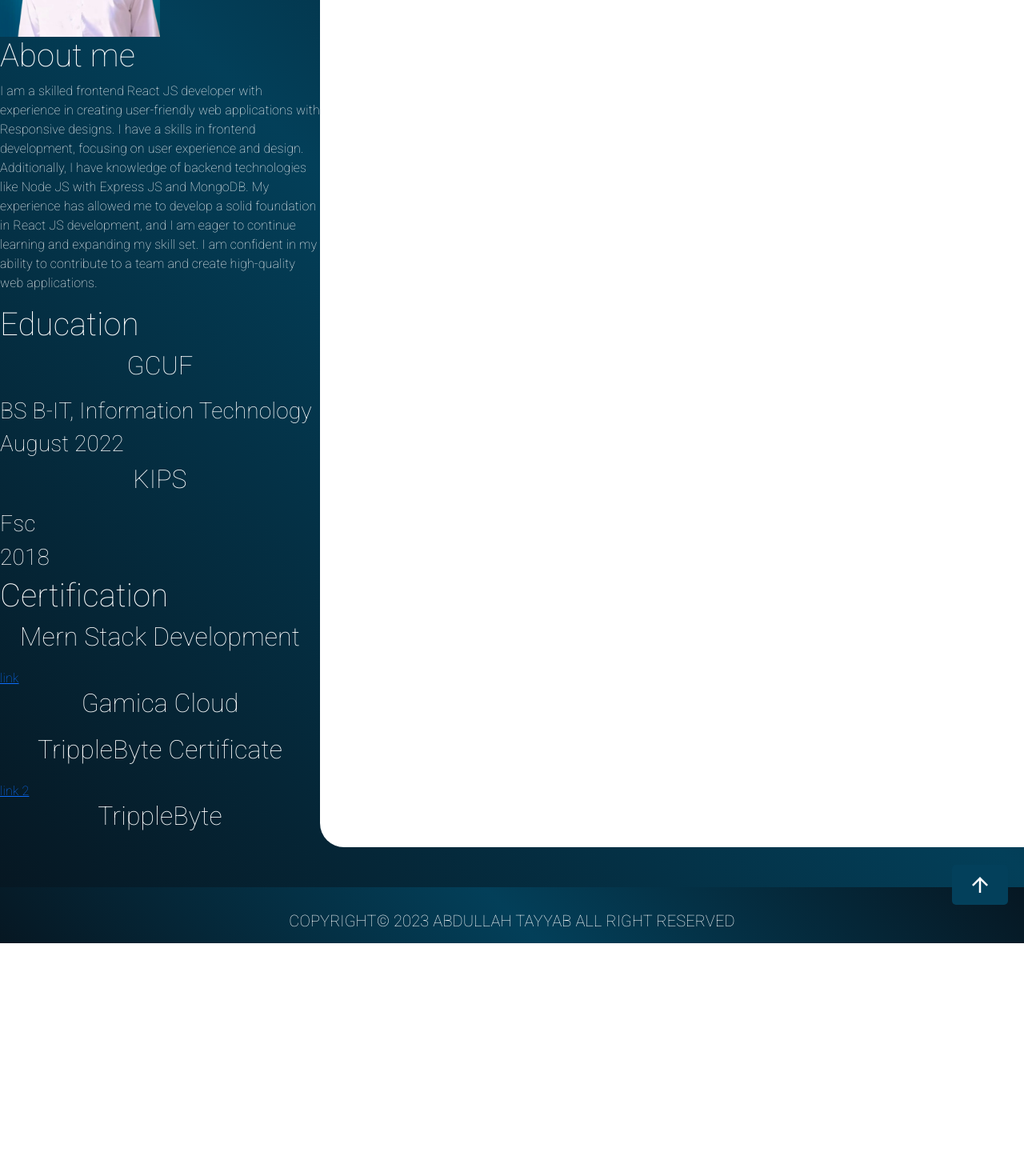
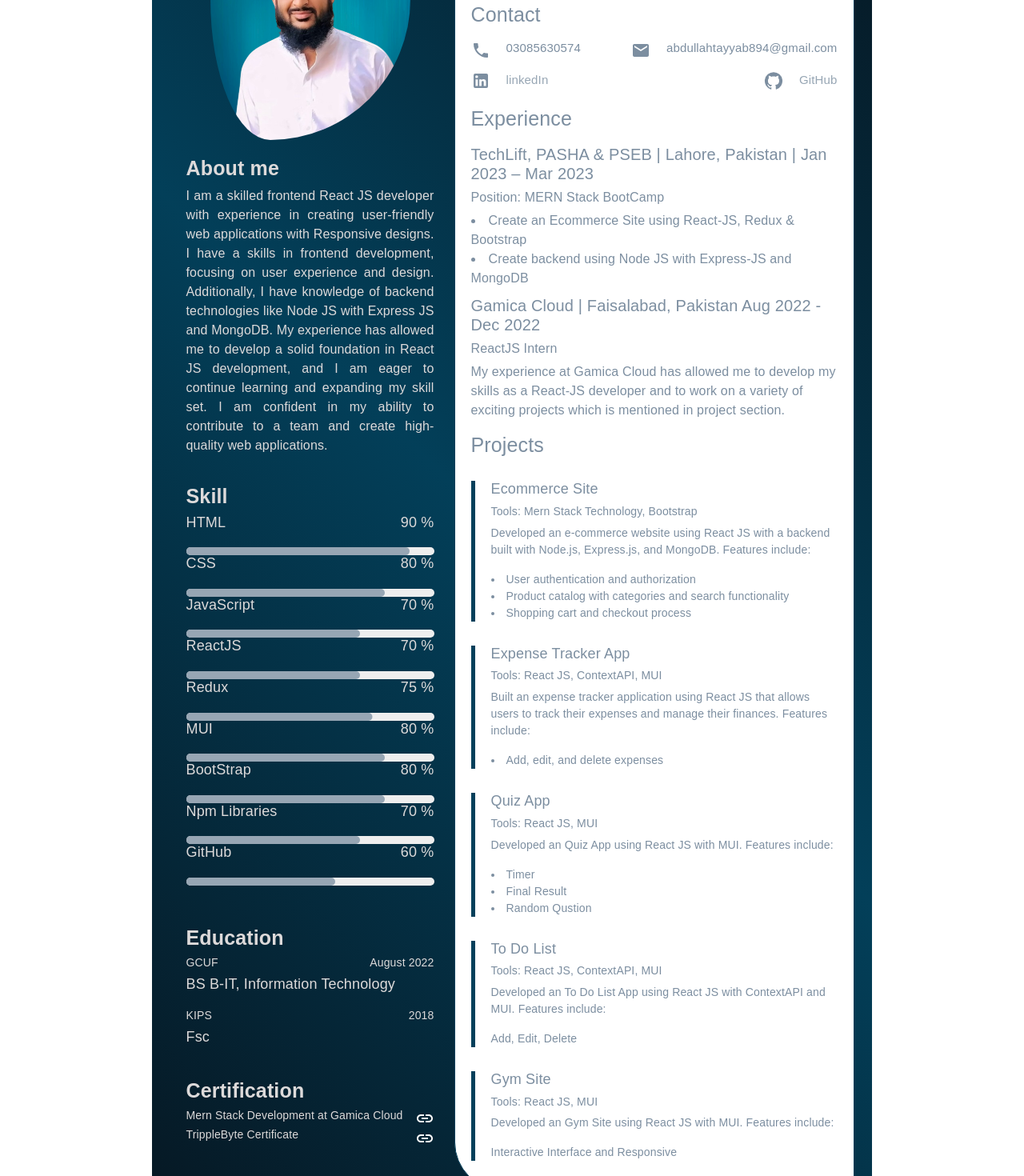
Before and after one commit to Ab-Tayyab/abdullah-tayyab-portfolio, a React (Create React App) app: page /resume in a window 1280 px wide. Shown: the part 280-1750 px from the top of the page at 80% size. Before the commit the page ends 1459 px from the top, so only its background shows below. Built offline with nearby package versions, Linux system fonts and the light colour scheme.

Commit message:
portfolio

```diff
--- a/package.json
+++ b/package.json
@@ -30,6 +30,7 @@
     "react-scroll-progress-bar": "^1.1.13",
     "react-slick": "^0.29.0",
     "react-spring": "^9.7.1",
+    "react-tsparticles": "^2.9.3",
     "react-type-animation": "^3.0.1",
     "react-vertical-timeline-component": "^3.6.0",
     "slick-carousel": "^1.8.1",
--- a/src/App.css
+++ b/src/App.css
@@ -3,4 +3,5 @@
   align-items: center;
   justify-content: center;
   height: 100vh;
+  background: -webkit-linear-gradient(225deg, hsla(204, 69%, 8%, 1) 0%, hsla(198, 94%, 18%, 1) 50%, hsla(204, 69%, 8%, 1) 100%);
 }
--- a/src/App.js
+++ b/src/App.js
@@ -12,8 +12,7 @@ import ScrollToTop from './component/ScrollTop';
 import Faq from './component/faqs/Faq';
 import Resume from './component/resume/Resume';
 
-import { Dna } from 'react-loader-spinner'
-import ProgressBar from "react-scroll-progress-bar";
+import { InfinitySpin } from 'react-loader-spinner'
 
 import AOS from 'aos';
 import 'aos/dist/aos.css';
@@ -26,7 +25,7 @@ function App() {
     AOS.init();
     const timer = setTimeout(() => {
       setIsLoading(false);
-    }, 2000);
+    }, 2500);
 
     return () => clearTimeout(timer);
   }, []);
@@ -35,15 +34,10 @@ function App() {
     <>
       <BrowserRouter>
         {isLoading ? (
-            <div className="loading-wrapper">
-            <Dna
-              visible={true}
-              height={80}
-              width={80}
-              margin="auto"
-              ariaLabel="dna-loading"
-              wrapperStyle={{}}
-              wrapperClass="dna-wrapper"
+          <div className="loading-wrapper">
+            <InfinitySpin
+              width='200'
+              color="#FFFFFF"
             />
           </div>
         ) : (
--- a/src/component/resume/Resume.css
+++ b/src/component/resume/Resume.css
@@ -1,19 +1,153 @@
 .resume-parent {
     background: -webkit-linear-gradient(225deg, hsla(204, 69%, 8%, 1) 0%, hsla(198, 94%, 18%, 1) 50%, hsla(204, 69%, 8%, 1) 100%);
+    max-width: 900px;
+    margin: auto;
     display: flex;
     flex-wrap: wrap;
-    padding: 50px 0px;
+    justify-content: space-around;
+    margin-top: 100px;
+    margin-bottom: 20px;
+    padding: 50px 20px;
 }
 
 .resume-parent-child1 {
-    width: 400px;
-    color: #FFFFFF;
+    width: 350px;
+    margin: auto;
+    /* color: #97a6b4; */
+    color: #dddada;
+    padding: 20px;
+    text-align: justify;
+    font-family: sans-serif;
+}
+
+.resume-parent-child1 h1 {
+    font-size: 25px;
+    font-weight: 800;
+    padding-top: 20px;
+}
+
+.resume-parent-child1 h2 {
+    font-size: 18px;
+    font-weight: 400;
+    text-align: left;
+}
+
+.resume-parent-child1 h3 {
+    font-size: 14px;
+    font-weight: 200;
+}
+
+.education>div div {
+    display: flex;
+    justify-content: space-between;
+}
+
+.certificate>div {
+    display: flex;
+    justify-content: space-between;
 }
 
 .resume-parent-child2 {
-    width: calc(100% - 400px);
+    max-width: 500px;
     background-color: #FFFFFF;
-    border-top-left-radius: 30px;
-    border-bottom-left-radius: 30px;
-    z-index: 100px;
+    border-top-left-radius: 60px;
+    border-bottom-left-radius: 60px;
+    color: #7c8ea0;
+    padding: 20px;
+    font-family: sans-serif;
+    border: 1px solid#03405B;
+    margin: auto;
 }
+
+
+.resume-name {
+    font-size: 50px;
+    font-weight: 800;
+}
+
+.resume-job {
+    font-size: 30px;
+    font-weight: 800;
+}
+
+.resume-parent-child2 h1 {
+    font-size: 25px;
+    font-weight: 400;
+}
+
+.resume-parent-child2 h2 {
+    font-size: 18px;
+    font-weight: 200;
+    text-align: left;
+}
+
+.resume-contact {
+    display: flex;
+    flex-wrap: wrap;
+    justify-content: space-between;
+    padding-top: 10px;
+}
+
+.resume-contact>div {
+    display: flex;
+}
+
+.resume-contact>div>h2,
+.resume-contact>div>a {
+    padding-left: 20px;
+    font-size: 15px;
+}
+
+.resume-contact>div>a {
+    color: #97a6b4;
+    text-decoration: none;
+}
+
+.resume-contact>div>a:hover {
+    color: #03405B;
+}
+
+.resume-experience{
+    margin-top: 20px;
+}
+.resume-experience>div {
+    padding-top: 10px;
+}
+
+.resume-project>div {
+    margin-top: 30px;
+    padding-left: 20px;
+    border-left: 5px solid #03405B;
+}
+
+.resume-project h5 {
+    font-size: 18px;
+}
+
+.resume-project h6,
+.resume-project li,
+.resume-project p {
+    font-size: 14px;
+}
+
+@media (max-width:900px) {
+    .resume-parent {
+        flex-direction: column;
+    }
+
+    .resume-parent-child1 {
+        width: 500px;
+    }
+}
+
+@media (max-width:530px) {
+    .resume-parent-child1 {
+        width: 400px;
+    }
+}
+
+@media (max-width:530px) {
+    .resume-parent-child1 {
+        width: 300px;
+    }
+}
--- a/src/component/resume/Resume.js
+++ b/src/component/resume/Resume.js
@@ -1,13 +1,37 @@
 import React from 'react'
 import './Resume.css'
 import img from '../../images/photo1.png'
+import { styled } from '@mui/material/styles';
+import { ResumeSkillData } from './ResumeSkillApi'
+import LinearProgress, { linearProgressClasses } from '@mui/material/LinearProgress';
 
+import LinkIcon from '@mui/icons-material/Link';
+import PhoneIcon from '@mui/icons-material/Phone';
+import EmailIcon from '@mui/icons-material/Email';
+import LinkedInIcon from '@mui/icons-material/LinkedIn';
+import GitHubIcon from '@mui/icons-material/GitHub';
+
+const BorderLinearProgress = styled(LinearProgress)(({ theme }) => ({
+  height: 10,
+  borderRadius: 5,
+  [`&.${linearProgressClasses.colorPrimary}`]: {
+    backgroundColor: theme.palette.grey[theme.palette.mode === 'light' ? 200 : 800],
+  },
+  [`& .${linearProgressClasses.bar}`]: {
+    borderRadius: 5,
+    backgroundColor: theme.palette.mode === 'light' ? '#97a6b4' : '#308fe8',
+  },
+}));
 const Resume = () => {
   return (
     <div className='resume-parent'>
       <div className='resume-parent-child1'>
         <div>
-          <img src={img} width="200px" />
+          <img src={img} width="250px" style={{
+            display: "flex",
+            margin: "auto",
+            borderRadius: "30% 70% 70% 30% / 30% 30% 70% 70% "
+          }} />
         </div>
         <div>
           <h1>About me</h1>
@@ -19,28 +43,161 @@ const Resume = () => {
           </p>
         </div>
         <div>
+          <h1>Skill</h1>
+          <div>
+            <div style={{
+              display: "flex",
+              justifyContent: "space-around",
+              flexWrap: "wrap",
+              width: "100%",
+              marginBottom: "30px",
+            }}>
+              {
+                ResumeSkillData.map((item) => {
+                  return (
+                    <div style={{
+                      width: "450px",
+                    }}>
+                      <div style={{
+                        display: "flex",
+                        justifyContent: "space-between"
+                      }}>
+                        <h2>{item.name}</h2>
+                        <h2>{item.percentage}</h2>
+                      </div>
+                      <BorderLinearProgress variant="determinate" value={item.value} />
+                    </div>
+                  )
+                })
+              }
+            </div>
+          </div>
+        </div>
+        <div className='education'>
           <h1>Education</h1>
-          <h2>GCUF</h2>
-          <h3>BS B-IT, Information Technology</h3>
-          <h3>August 2022</h3>
-
-          <h2>KIPS</h2>
-          <h3>Fsc</h3>
-          <h3>2018</h3>
+          <div>
+            <div>
+              <h3>GCUF</h3>
+              <h3>August 2022</h3>
+            </div>
+            <h2>BS B-IT, Information Technology</h2>
+          </div>
+          <div>
+            <div>
+              <h3>KIPS</h3>
+              <h3>2018</h3>
+            </div>
+            <h2>Fsc</h2>
+          </div>
         </div>
 
-        <div>
+        <div className='certificate'>
           <h1>Certification</h1>
-          <h2>Mern Stack Development</h2>
-          <a href="https://drive.google.com/file/d/1yXhCrAadgoFVaXRsP0MPexl9Rws-rDri/view" target="_blank">link</a>
-          <h2>Gamica Cloud</h2>
-          <h2>TrippleByte Certificate</h2>
-          <a href="https://triplebyte.com/tb/abdullahtayyab-fir7btd/certificate" target="_blank">link 2</a>
-          <h2>TrippleByte</h2>
+          <div>
+            <h3>Mern Stack Development at Gamica Cloud</h3>
+            <a href="https://drive.google.com/file/d/1yXhCrAadgoFVaXRsP0MPexl9Rws-rDri/view" target="_blank"><LinkIcon  style={{
+              color:"#FFFFFF",
+              "&:hover":{
+                color:"#03405B"
+              }
+            }}/></a>
+          </div>
+          <div>
+            <h3>TrippleByte Certificate</h3>
+            <a href="https://triplebyte.com/tb/abdullahtayyab-fir7btd/certificate" target="_blank"><LinkIcon style={{
+              color:"#FFFFFF",
+              "&:hover":{
+                color:"#03405B"
+              }
+            }}/></a>
+          </div>
         </div>
       </div>
       <div className='resume-parent-child2'>
-helo
+        <div>
+          <h4 className='resume-name'>Abdullah Tayyab</h4>
+          <h4 className='resume-job'>React JS Developer</h4>
+        </div>
+        <div >
+          <h1>Contact</h1>
+          <div className='resume-contact'>
+            <div>
+              <PhoneIcon />
+              <h2>03085630574</h2>
+            </div>
+            <div>
+              <EmailIcon />
+              <h2>abdullahtayyab894@gmail.com</h2>
+            </div>
+            <div>
+              <LinkedInIcon />
+              <a href="https://www.linkedin.com/in/abdullahtayyab894/">linkedIn</a>
+            </div>
+            <div>
+              <GitHubIcon />
+              <a href="https://www.linkedin.com/in/abdullahtayyab894/">GitHub</a>
+            </div>
+          </div>
+        </div>
+        <div className='resume-experience'>
+          <h1>Experience</h1>
+          <div>
+            <h5>TechLift, PASHA & PSEB | Lahore, Pakistan | Jan 2023 – Mar 2023</h5>
+            <h6>Position: MERN Stack BootCamp</h6>
+            <li>Create an Ecommerce Site using React-JS, Redux & Bootstrap</li>
+            <li>Create backend using Node JS with Express-JS and MongoDB</li>
+          </div>
+
+          <div>
+            <h5>Gamica Cloud | Faisalabad, Pakistan Aug 2022 - Dec 2022</h5>
+            <h6>ReactJS Intern</h6>
+            <p>My experience at Gamica Cloud has allowed me to develop my skills as a React-JS developer
+              and to work on a variety of exciting projects which is mentioned in project section.</p>
+          </div>
+        </div>
+        <div className='resume-project'>
+          <h1>Projects</h1>
+          <div >
+            <h5>Ecommerce Site</h5>
+            <h6>Tools: Mern Stack Technology, Bootstrap</h6>
+            <p>Developed an e-commerce website using React JS with a backend built with Node.js,
+              Express.js, and MongoDB. Features include:</p>
+            <li>User authentication and authorization</li>
+            <li>Product catalog with categories and search functionality</li>
+            <li> Shopping cart and checkout process</li>
+          </div>
+
+          <div>
+            <h5>Expense Tracker App</h5>
+            <h6>Tools: React JS, ContextAPI, MUI</h6>
+            <p>Built an expense tracker application using React JS that allows users to track their expenses
+              and manage their finances. Features include:</p>
+            <li>Add, edit, and delete expenses</li>
+          </div>
+
+          <div>
+            <h5>Quiz App</h5>
+            <h6>Tools: React JS, MUI</h6>
+            <p>Developed an Quiz App using React JS with MUI. Features include:</p>
+            <li>Timer</li>
+            <li>Final Result</li>
+            <li>Random Qustion</li>
+          </div>
+
+          <div>
+            <h5>To Do List</h5>
+            <h6>Tools: React JS, ContextAPI, MUI</h6>
+            <p>Developed an To Do List App using React JS with ContextAPI and MUI. Features include:</p>
+            <p>Add, Edit, Delete</p>
+          </div>
+
+          <div>
+            <h5>Gym Site</h5>
+            <h6>Tools: React JS, MUI</h6>
+            <p>Developed an Gym Site using React JS with MUI. Features include:</p>
+            <p>Interactive Interface and Responsive</p>
+          </div>
+        </div>
       </div>
     </div>
   )
--- /dev/null
+++ b/src/component/resume/ResumeSkillApi.js
@@ -0,0 +1,47 @@
+export const ResumeSkillData = [
+    {
+        name: "HTML",
+        percentage: "90 %",
+        value: "90"
+    },
+    {
+        name: "CSS",
+        percentage: "80 %",
+        value: "80"
+    },
+    {
+        name: "JavaScript",
+        percentage: "70 %",
+        value: "70"
+    },
+    {
+        name: "ReactJS",
+        percentage: "70 %",
+        value: "70"
+    },
+    {
+        name: "Redux",
+        percentage: "75 %",
+        value: "75"
+    },
+    {
+        name: "MUI",
+        percentage: "80 %",
+        value: "80"
+    },
+    {
+        name: "BootStrap",
+        percentage: "80 %",
+        value: "80"
+    },
+    {
+        name: "Npm Libraries",
+        percentage: "70 %",
+        value: "70"
+    },
+    {
+        name: "GitHub",
+        percentage: "60 %",
+        value: "60"
+    },
+]
```
Also changed, not shown: 1 other file (tests, documents, lock files or other folders).
